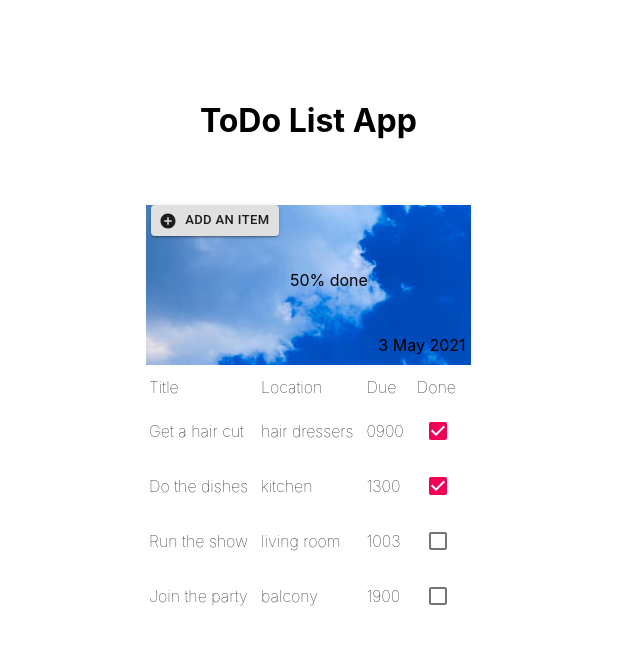
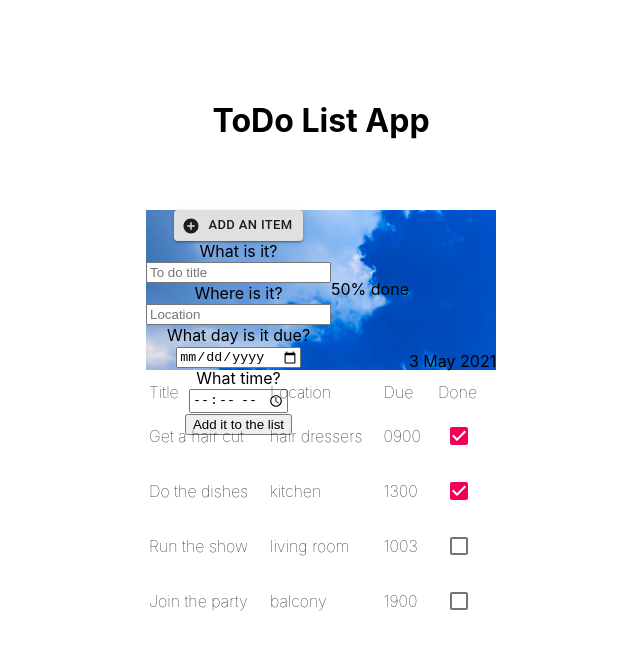
Before and after one commit to indisaurusrex/todo-react, a React (Create React App) app: page / in a window 1280 px wide. Both pictures are taken after a click on the button "ADD AN ITEM". Shown: the top 650 px of the page, without its empty margins (366-1006 px from the left). Built offline with nearby package versions, Linux system fonts and the light colour scheme.

Commit message:
Toggle form functionality added for new todo item

```diff
--- a/src/App.css
+++ b/src/App.css
@@ -92,3 +92,7 @@ th {
 table {
   width: 100%;
 }
+
+.add-appointment .card-body {
+  display: none;
+}
--- a/src/App.js
+++ b/src/App.js
@@ -1,7 +1,7 @@
 import "./App.css";
 import React from "react";
-import HeaderImage from './components/HeaderImage';
-import TodoList from './components/TodoList';
+import HeaderImage from "./components/HeaderImage";
+import TodoList from "./components/TodoList";
 
 let todos = [
   {
@@ -43,8 +43,10 @@ class MainBackground extends React.Component {
     super(props);
     this.state = {
       items: todos,
+      formDisplay: false,
     };
     this.handleCheckboxChange = this.handleCheckboxChange.bind(this);
+    this.toggleForm = this.toggleForm.bind(this);
   }
 
   handleCheckboxChange(item) {
@@ -56,10 +58,20 @@ class MainBackground extends React.Component {
     });
   }
 
+  toggleForm() {
+    this.setState({
+      formDisplay: !this.state.formDisplay,
+    });
+  }
+
   render() {
     return (
       <div>
-        <HeaderImage items={this.state.items} />
+        <HeaderImage
+          items={this.state.items}
+          formDisplay={this.state.formDisplay}
+          toggleForm={this.toggleForm}
+        />
         <TodoList
           items={this.state.items}
           changeCheckbox={this.handleCheckboxChange}
@@ -68,8 +80,6 @@ class MainBackground extends React.Component {
     );
   }
 }
-
-
 
 function App() {
   return (
--- a/src/components/AddNewTodo.js
+++ b/src/components/AddNewTodo.js
@@ -1,14 +1,117 @@
-import React from 'react';
-import Button from '@material-ui/core/Button';
-import AddCircleIcon from '@material-ui/icons/AddCircle';
+import React from "react";
+import Button from "@material-ui/core/Button";
+import AddCircleIcon from "@material-ui/icons/AddCircle";
 
 class AddNewTodo extends React.Component {
+  constructor() {
+    super();
+    this.state = {
+      title: "",
+      location: "",
+      dueDate: "",
+      dueTime: "",
+    };
+  }
   render() {
     return (
       <div id="add-new-todo" className="flex-item">
-          <Button variant="contained" size="small" startIcon={<AddCircleIcon />}>
+        <div
+          className={
+            'card textcenter mt-3 ' +
+            (this.props.formDisplay ? "" : "add-appointment")
+          }
+        >
+          {/* <div className="card textcenter mt-3"> */}
+          <Button
+            variant="contained"
+            size="small"
+            startIcon={<AddCircleIcon />}
+            onClick={this.props.toggleForm}
+          >
             Add an item
           </Button>
+
+          <div className="card-body">
+            <form id="aptForm" noValidate>
+              <div className="form-group form-row">
+                <label
+                  className="col-md-2 col-form-label text-md-right"
+                  htmlFor="title"
+                  readOnly
+                >
+                  What is it?
+                </label>
+                <div className="col-md-10">
+                  <input
+                    type="text"
+                    className="form-control"
+                    name="title"
+                    placeholder="To do title"
+                  />
+                </div>
+              </div>
+
+              <div className="form-group form-row">
+                <label
+                  className="col-md-2 col-form-label text-md-right"
+                  htmlFor="location"
+                >
+                  Where is it?
+                </label>
+                <div className="col-md-10">
+                  <input
+                    type="text"
+                    className="form-control"
+                    name="location"
+                    placeholder="Location"
+                  />
+                </div>
+              </div>
+
+              <div className="form-group form-row">
+                <label
+                  className="col-md-2 col-form-label text-md-right"
+                  htmlFor="dueDate"
+                >
+                  What day is it due?
+                </label>
+                <div className="col-md-4">
+                  <input
+                    type="date"
+                    className="form-control"
+                    name="dueDate"
+                    id="dueDate"
+                  />
+                </div>
+                <label
+                  className="col-md-2 col-form-label text-md-right"
+                  htmlFor="dueTime"
+                >
+                  What time?
+                </label>
+                <div className="col-md-4">
+                  <input
+                    type="time"
+                    className="form-control"
+                    name="dueTime"
+                    id="dueTime"
+                  />
+                </div>
+              </div>
+
+              <div className="form-group form-row mb-0">
+                <div className="offset-md-2 col-md-10">
+                  <button
+                    type="submit"
+                    className="btn btn-primary d-block ml-auto"
+                  >
+                    Add it to the list
+                  </button>
+                </div>
+              </div>
+            </form>
+          </div>
+        </div>
       </div>
     );
   }
--- a/src/components/HeaderImage.js
+++ b/src/components/HeaderImage.js
@@ -1,7 +1,7 @@
-import React from 'react';
-import Date from './Date';
-import Progress from './Progress';
-import AddNewTodo from './AddNewTodo';
+import React from "react";
+import Date from "./Date";
+import Progress from "./Progress";
+import AddNewTodo from "./AddNewTodo";
 import sun from "../sunandclouds.jpeg";
 
 class HeaderImage extends React.Component {
@@ -15,7 +15,10 @@ class HeaderImage extends React.Component {
           height: "10em",
         }}
       >
-          <AddNewTodo />
+        <AddNewTodo
+          formDisplay={this.props.formDisplay}
+          toggleForm={this.props.toggleForm}
+        />
         <Progress items={items} />
         <Date />
       </div>
```
Lines whose indentation alone changed are shown as unchanged.
